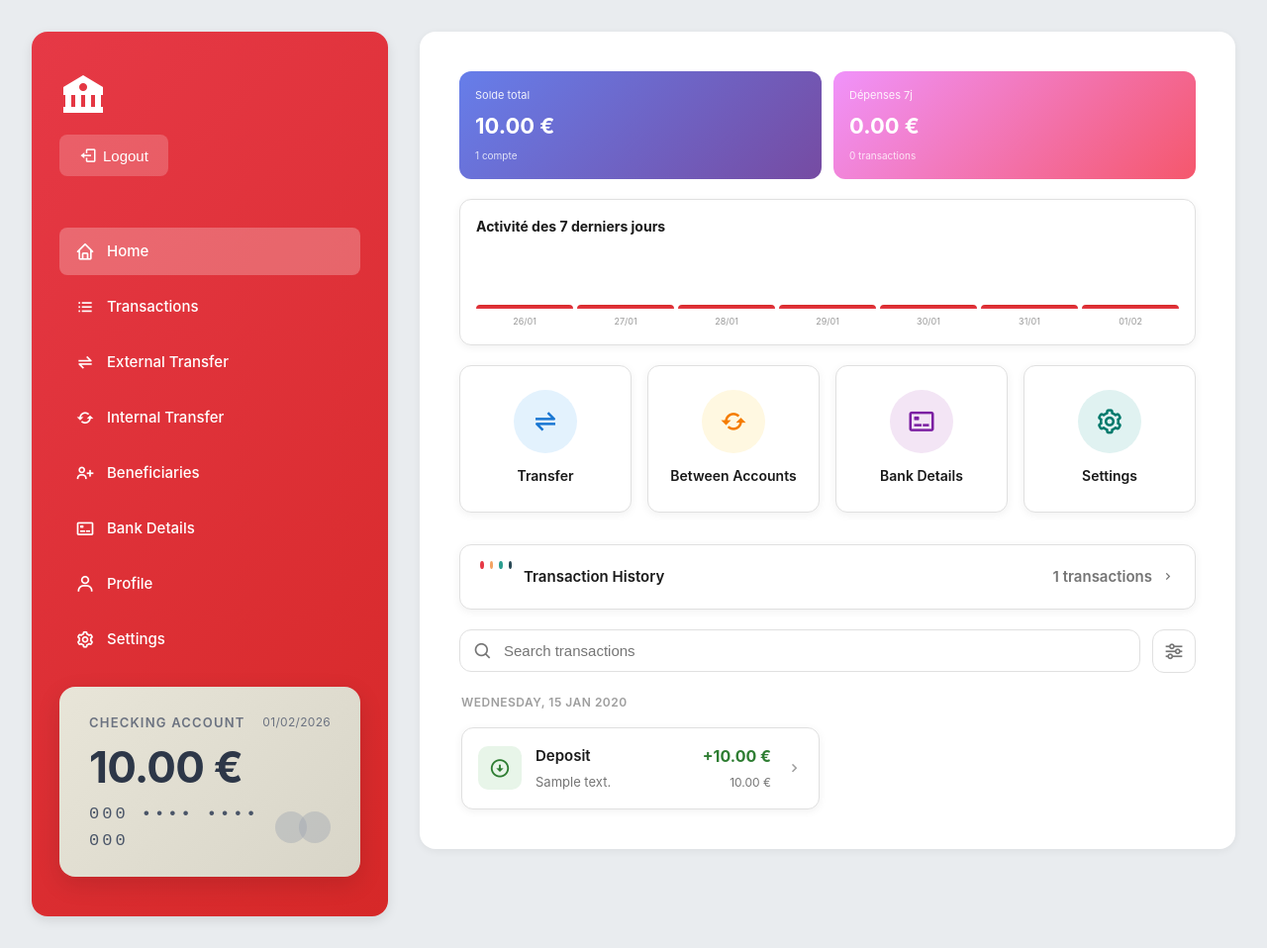
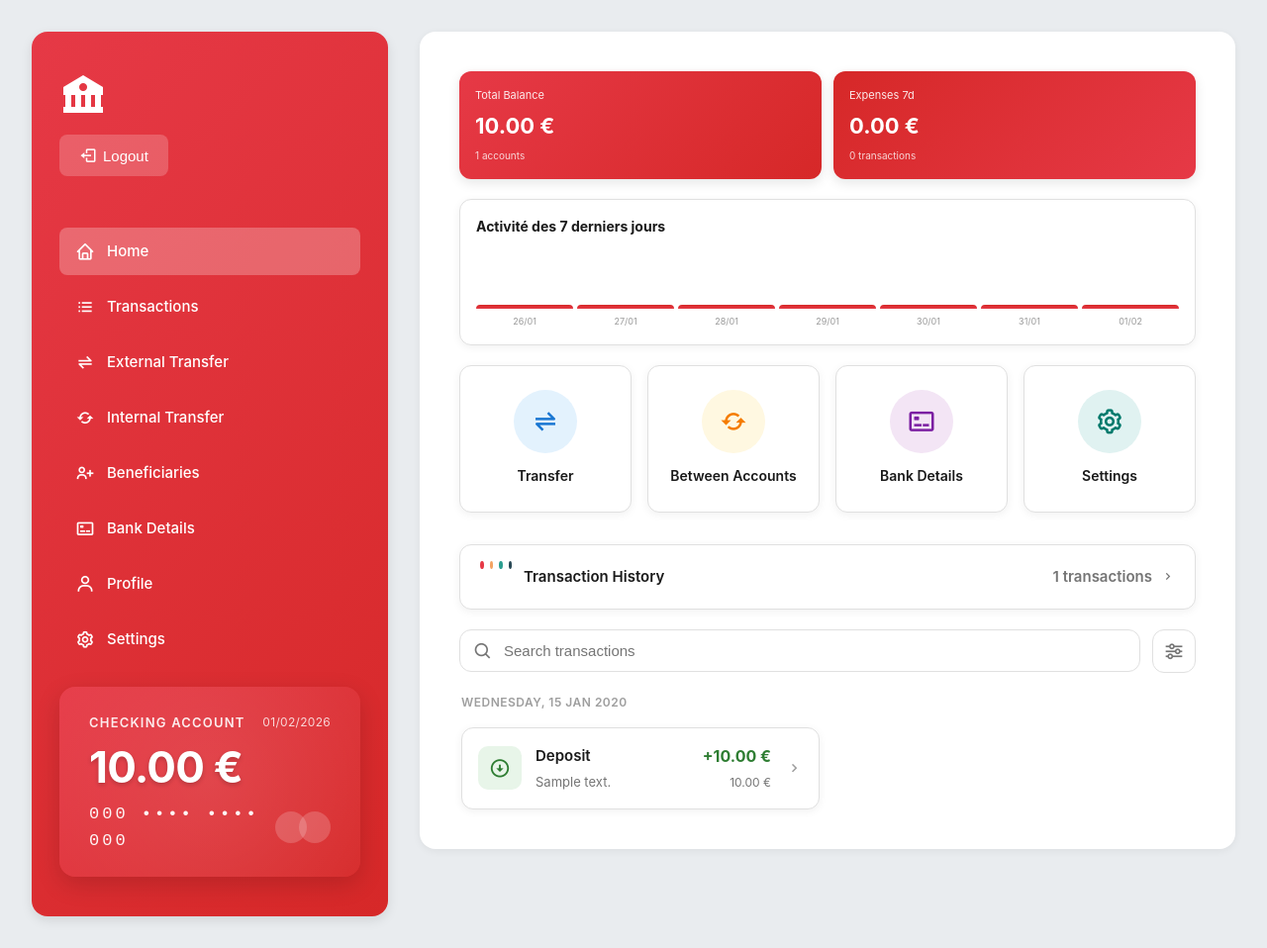
Before and after one commit to Chaka06/HEROKU_projet, a Django app: page / in a window 1280 px wide. Shown: the whole page at 99% size. Run offline with Django 4.2, Linux system fonts and the light colour scheme; a user stored in the database is signed in; tables that the repository leaves empty hold one stand-in row (values such as "Sample post").

Commit message:
feat: carte bancaire et stats aux couleurs de la banque
- Carte bancaire avec gradient de couleurs de la banque
- Texte blanc sur la carte pour contraste
- Pattern subtil sur la carte
- Stats (Solde total, Dépenses) avec couleurs banque
- Ombres et effets améliorés
- Traductions stats ajoutées

```diff
--- a/banking/templates/banking/dashboard.html
+++ b/banking/templates/banking/dashboard.html
@@ -120,19 +120,31 @@
         transform: translateY(-2px);
         box-shadow: var(--shadow-lg);
     }
-    /* Carte Bancaire Virtuelle - Style minimaliste */
+    /* Carte Bancaire Virtuelle - Couleurs de la banque */
     .virtual-card {
-        background: linear-gradient(135deg, #e8e5d8 0%, #d8d5c8 100%);
+        background: linear-gradient(135deg, var(--primary-red) 0%, var(--primary-dark) 100%);
         border-radius: 16px;
         padding: 18px 20px;
         position: relative;
         overflow: hidden;
-        box-shadow: 0 8px 24px rgba(0, 0, 0, 0.12);
+        box-shadow: 0 8px 24px rgba(0, 0, 0, 0.15);
         aspect-ratio: 1.586 / 1;
         max-width: 100%;
         display: flex;
         flex-direction: column;
         justify-content: space-between;
+    }
+
+    /* Pattern subtil sur la carte */
+    .virtual-card::before {
+        content: '';
+        position: absolute;
+        top: -50%;
+        right: -50%;
+        width: 200%;
+        height: 200%;
+        background: radial-gradient(circle, rgba(255,255,255,0.1) 0%, transparent 70%);
+        pointer-events: none;
     }
 
     .card-header {
@@ -146,16 +158,20 @@
     .card-type {
         font-size: 11px;
         font-weight: 600;
-        color: #6b7280;
+        color: rgba(255, 255, 255, 0.9);
         text-transform: uppercase;
         letter-spacing: 1px;
+        position: relative;
+        z-index: 2;
     }
 
     .card-date {
         font-size: 10px;
         font-weight: 400;
-        color: #6b7280;
+        color: rgba(255, 255, 255, 0.8);
         letter-spacing: 0.3px;
+        position: relative;
+        z-index: 2;
     }
 
     /* Solde principal au centre */
@@ -170,9 +186,12 @@
     .card-balance-amount {
         font-size: 28px;
         font-weight: 700;
-        color: #2d3748;
+        color: #ffffff;
         letter-spacing: -0.5px;
         line-height: 1;
+        position: relative;
+        z-index: 2;
+        text-shadow: 0 2px 4px rgba(0,0,0,0.2);
     }
 
     /* Numéro de carte en bas */
@@ -187,22 +206,26 @@
     .card-number {
         font-size: 13px;
         font-weight: 500;
-        color: #4a5568;
+        color: rgba(255, 255, 255, 0.95);
         letter-spacing: 2px;
         font-family: 'Courier New', monospace;
+        position: relative;
+        z-index: 2;
     }
 
     .network-circles {
         display: flex;
         gap: 0;
+        position: relative;
+        z-index: 2;
     }
 
     .network-circle {
         width: 24px;
         height: 24px;
         border-radius: 50%;
-        opacity: 0.4;
-        background: #9ca3af;
+        opacity: 0.6;
+        background: rgba(255, 255, 255, 0.3);
     }
 
     .network-circle:last-child {
@@ -806,17 +829,17 @@
 </div>
 {% endif %}
 
-<!-- Statistiques rapides -->
+<!-- Statistiques rapides - Couleurs de la banque -->
 <div class="stats-grid" style="display: grid; grid-template-columns: repeat(2, 1fr); gap: 12px; margin-bottom: 20px;">
-    <div style="background: linear-gradient(135deg, #667eea 0%, #764ba2 100%); border-radius: 12px; padding: 16px; color: white;">
-        <div style="font-size: 11px; opacity: 0.9; margin-bottom: 4px;">Solde total</div>
+    <div style="background: linear-gradient(135deg, var(--primary-red) 0%, var(--primary-dark) 100%); border-radius: 12px; padding: 16px; color: white; box-shadow: 0 4px 12px rgba(0,0,0,0.1);">
+        <div style="font-size: 11px; opacity: 0.9; margin-bottom: 4px;">{{ t.Total_Balance }}</div>
         <div style="font-size: 22px; font-weight: 700;">{{ total_balance|floatformat:2 }} €</div>
-        <div style="font-size: 10px; opacity: 0.8; margin-top: 4px;">{{ active_accounts }} compte{{ active_accounts|pluralize }}</div>
+        <div style="font-size: 10px; opacity: 0.8; margin-top: 4px;">{{ active_accounts }} {{ t.accounts }}</div>
     </div>
-    <div style="background: linear-gradient(135deg, #f093fb 0%, #f5576c 100%); border-radius: 12px; padding: 16px; color: white;">
-        <div style="font-size: 11px; opacity: 0.9; margin-bottom: 4px;">Dépenses 7j</div>
+    <div style="background: linear-gradient(135deg, var(--primary-dark) 0%, var(--primary-red) 100%); border-radius: 12px; padding: 16px; color: white; box-shadow: 0 4px 12px rgba(0,0,0,0.1);">
+        <div style="font-size: 11px; opacity: 0.9; margin-bottom: 4px;">{{ t.Expenses_7d }}</div>
         <div style="font-size: 22px; font-weight: 700;">{{ expenses_7d|floatformat:2 }} €</div>
-        <div style="font-size: 10px; opacity: 0.8; margin-top: 4px;">{{ stats_by_type.transfers|add:stats_by_type.payments|add:stats_by_type.purchases }} transactions</div>
+        <div style="font-size: 10px; opacity: 0.8; margin-top: 4px;">{{ stats_by_type.transfers|add:stats_by_type.payments|add:stats_by_type.purchases }} {{ t.transactions }}</div>
     </div>
 </div>
 
--- a/banking/translations.py
+++ b/banking/translations.py
@@ -232,6 +232,8 @@ TRANSLATIONS = {
     'All accounts': {'fr': 'Tous les comptes', 'en': 'All accounts', 'es': 'Todas las cuentas', 'it': 'Tutti i conti', 'pl': 'Wszystkie konta'},
     'Balance': {'fr': 'Solde', 'en': 'Balance', 'es': 'Saldo', 'it': 'Saldo', 'pl': 'Saldo'},
     'No transactions available': {'fr': 'Aucune transaction disponible', 'en': 'No transactions available', 'es': 'No hay transacciones disponibles', 'it': 'Nessuna transazione disponibile', 'pl': 'Brak dostępnych transakcji'},
+    'Total Balance': {'fr': 'Solde total', 'en': 'Total Balance', 'es': 'Saldo Total', 'it': 'Saldo Totale', 'pl': 'Całkowite Saldo'},
+    'Expenses 7d': {'fr': 'Dépenses 7j', 'en': 'Expenses 7d', 'es': 'Gastos 7d', 'it': 'Spese 7g', 'pl': 'Wydatki 7d'},
 
     # ==================== DESCRIPTIONS TRANSACTIONS ====================
     'Virement électronique': {'fr': 'Virement électronique', 'en': 'Electronic transfer', 'es': 'Transferencia electrónica', 'it': 'Bonifico elettronico', 'pl': 'Przelew elektroniczny'},
```
